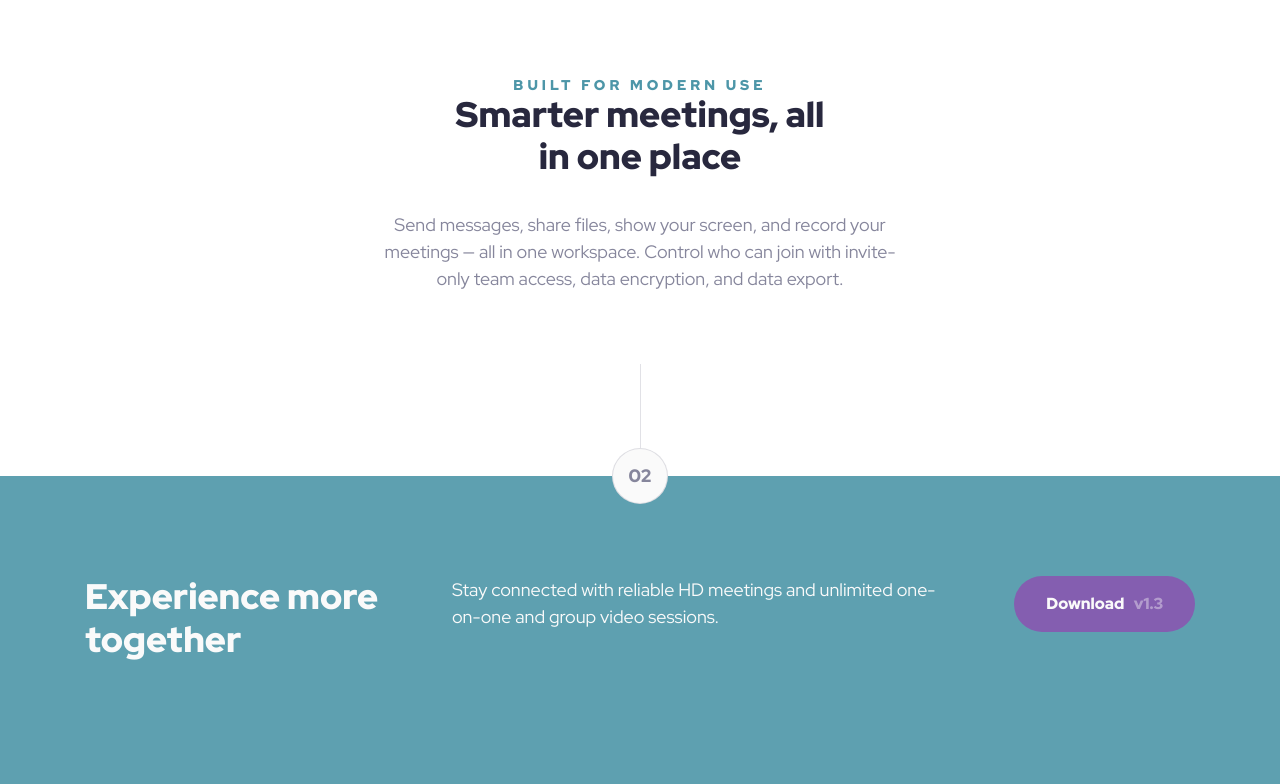
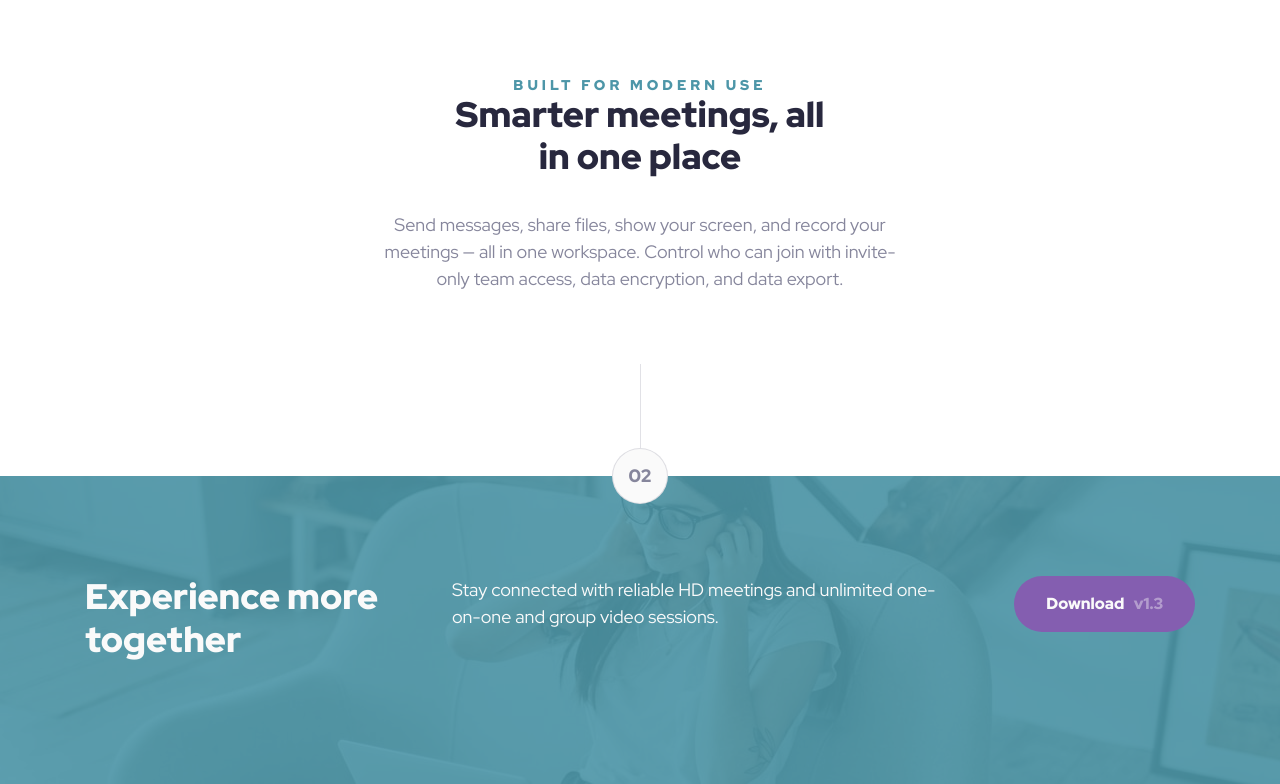
Before and after one commit to psdesignro/Meet-Landing-page, a plain HTML site: page index.html in a window 1280 px wide. Shown: the part 976-1760 px from the top of the page. Drawn offline with Linux system fonts and the light colour scheme.

Commit message:
css image path fix

```diff
--- a/styles/base.scss
+++ b/styles/base.scss
@@ -80,7 +80,7 @@
   height: 308px;
   position: relative;
   width: 100%;
-  background-image: url("starter-code/assets/desktop/image-footer.jpg");
+  background-image: url("../starter-code/assets/desktop/image-footer.jpg");
   background-size: cover;
   background-position: center;
   justify-content: center;
```
Also changed, not shown: styles/base.css.
